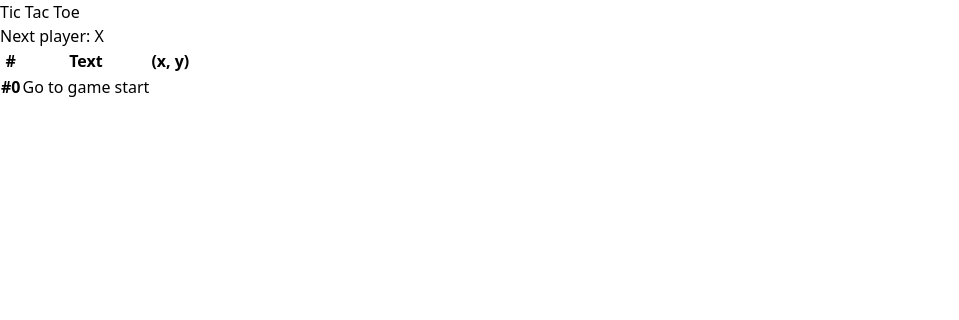
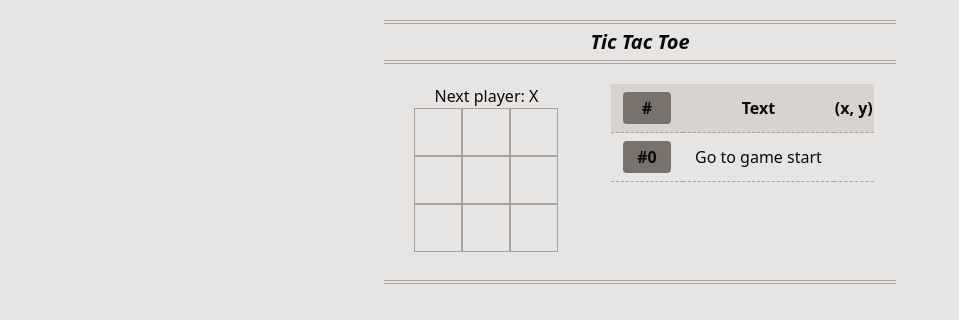
Before and after one commit to noranuko13/tic-tac-toe-reactjs, a React (Create React App) app: page / in a window 1280 px wide. Shown: the top 320 px of the page, without its empty margins (0-959 px from the left). Built offline with nearby package versions, Linux system fonts and the light colour scheme.

Commit message:
:notes: [Tailwind CSS] Add decoration

```diff
--- a/public/index.html
+++ b/public/index.html
@@ -7,18 +7,12 @@
     <meta name="description"
           content="Web site created using create-react-app" />
     <link rel="manifest" href="%PUBLIC_URL%/manifest.json" />
-    <meta name="theme-color" content="#11191f" />
+    <meta name="theme-color" content="#44403c" />
     <link rel="icon" href="%PUBLIC_URL%/favicon.ico" />
     <link rel="apple-touch-icon" href="%PUBLIC_URL%/logo192.png" />
   </head>
   <body>
-    <main>
-      <noscript>You need to enable JavaScript to run this app.</noscript>
-      <hgroup>
-        <h1>Tic Tac Toe</h1>
-        <h2></h2>
-      </hgroup>
-      <div id="root"></div>
-    </main>
+    <noscript>You need to enable JavaScript to run this app.</noscript>
+    <div id="root"></div>
   </body>
 </html>
--- a/src/Domains/Game/index.tsx
+++ b/src/Domains/Game/index.tsx
@@ -46,15 +46,27 @@ export function Game () {
     return 'Next player: ' + (xIsNext ? 'X' : 'O')
   }
 
+  const bgStyle: string = 'bg-stone-200 text-stone-950'
+  const h1Style: string = 'font-semibold italic'
+
   return (
-    <div data-testid="game">
-      <article>
-        <h3 data-testid="status">{statusText()}</h3>
-        <Board squares={currentSquares} onClick={(i: number) => handleClick(i)} />
-      </article>
-      <article>
-        <Move histories={histories} stepNumber={stepNumber} jumpTo={(s: number) => { jumpTo(s) }} />
-      </article>
+    <div className={`h-screen ${bgStyle}`}>
+      <div className="container mx-auto max-w-lg py-5">
+        <header className="pb-5 text-center">
+          <h1 className={`border-t-4 border-b-4 border-double border-stone-400 py-1 text-xl ${h1Style}`}>Tic Tac Toe</h1>
+        </header>
+        <main data-testid="game" className="pb-4 flex flex-col sm:flex-row">
+          <article className="sm:w-2/5 pb-3 text-center">
+            <h3 data-testid="status">{statusText()}</h3>
+            <Board squares={currentSquares} onClick={(i) => handleClick(i)} />
+          </article>
+          <article className="sm:w-3/5 pb-2">
+            <Move histories={histories} stepNumber={stepNumber} jumpTo={(s: number) => { jumpTo(s) }} />
+          </article>
+        </main>
+        <footer className="border-t-4 border-double border-stone-400">
+        </footer>
+      </div>
     </div>
   )
 }
--- a/src/Partials/Board/index.tsx
+++ b/src/Partials/Board/index.tsx
@@ -21,7 +21,7 @@ export function Board (props: BoardProps) {
   })
 
   return (
-    <div data-testid="board">
+    <div data-testid="board" className="flex justify-center">
       {squares}
     </div>
   )
--- a/src/Partials/Move/index.tsx
+++ b/src/Partials/Move/index.tsx
@@ -14,6 +14,8 @@ export function Move (props: MoveProps) {
     setOrder(order === 'asc' ? 'desc' : 'asc')
   }
 
+  const buttonStyle: string = 'bg-stone-500 hover:bg-stone-400'
+
   const histories = order === 'asc' ? props.histories.slice() : props.histories.slice().reverse()
   const moves = histories.map((step, index) => {
     const move = order === 'asc' ? index : histories.length - index - 1
@@ -22,23 +24,33 @@ export function Move (props: MoveProps) {
       : 'Go to game start'
     const xy = step.xy.join(', ') ? `(${step.xy.join(', ')})` : ''
     const active = props.stepNumber === move ? 'active' : ''
+    const trStyle: string = 'border-t border-b border-dashed border-stone-400'
     return (
-      <tr key={move} className={active} data-testid="line">
-        <th scope="row">
-          <button data-testid="move-button" onClick={() => props.jumpTo(move)}>#{move}</button>
+      <tr key={move} className={`${trStyle} ${active}`} data-testid="line">
+        <th scope="row" className="py-2 px-3">
+          <button data-testid="move-button" onClick={() => props.jumpTo(move)}
+            className={`py-1 w-12 rounded font-bold ${buttonStyle}`}>
+            #{move}
+          </button>
         </th>
-        <td data-testid="text">{text}</td>
-        <td data-testid="xy">{xy}</td>
+        <td data-testid="text" className="px-3">{text}</td>
+        <td data-testid="xy" className="px-3">{xy}</td>
       </tr>
     )
   })
 
+  const theadStyle: string = 'bg-stone-300'
+
   return (
+    <div className="flex justify-center">
       <table data-testid="move" role="grid">
-      <thead>
+        <thead className={theadStyle}>
           <tr>
-          <th scope="col">
-            <button data-testid="move-sort-button" onClick={() => handleClick()}>#</button>
+            <th scope="col" className="py-2 px-3">
+              <button data-testid="move-sort-button" onClick={() => handleClick()}
+                className={`py-1 w-12 rounded font-bold ${buttonStyle}`}>
+                #
+              </button>
             </th>
             <th scope="col">Text</th>
             <th scope="col">(x, y)</th>
@@ -48,5 +60,6 @@ export function Move (props: MoveProps) {
           {moves}
         </tbody>
       </table>
+    </div>
   )
 }
--- a/src/Partials/Square/index.tsx
+++ b/src/Partials/Square/index.tsx
@@ -13,13 +13,16 @@ export function Square (props: SquareProps) {
     }
   }
   const activeClassName = useMemo<string>(() => {
-    return `${props.active ? ' active' : ''}`
+    return props.active ? 'bg-stone-300 active' : ''
   }, [props.active])
 
+  const divStyle = 'border border-stone-400'
+
   return (
-    <div className={activeClassName} data-testid="square" tabIndex={0}
+    <div className={`w-12 h-12 flex justify-center items-center ${divStyle} ${activeClassName}`}
+      data-testid="square" tabIndex={0}
       onClick={() => props.onClick()} onKeyDown={(e) => handleKeyDown(e)}>
-      {props.value}
+      <div className="text-xl">{props.value}</div>
     </div>
   )
 }
```
Also changed, not shown: 1 other file (tests, documents, lock files or other folders). Lines whose indentation alone changed are shown as unchanged.
